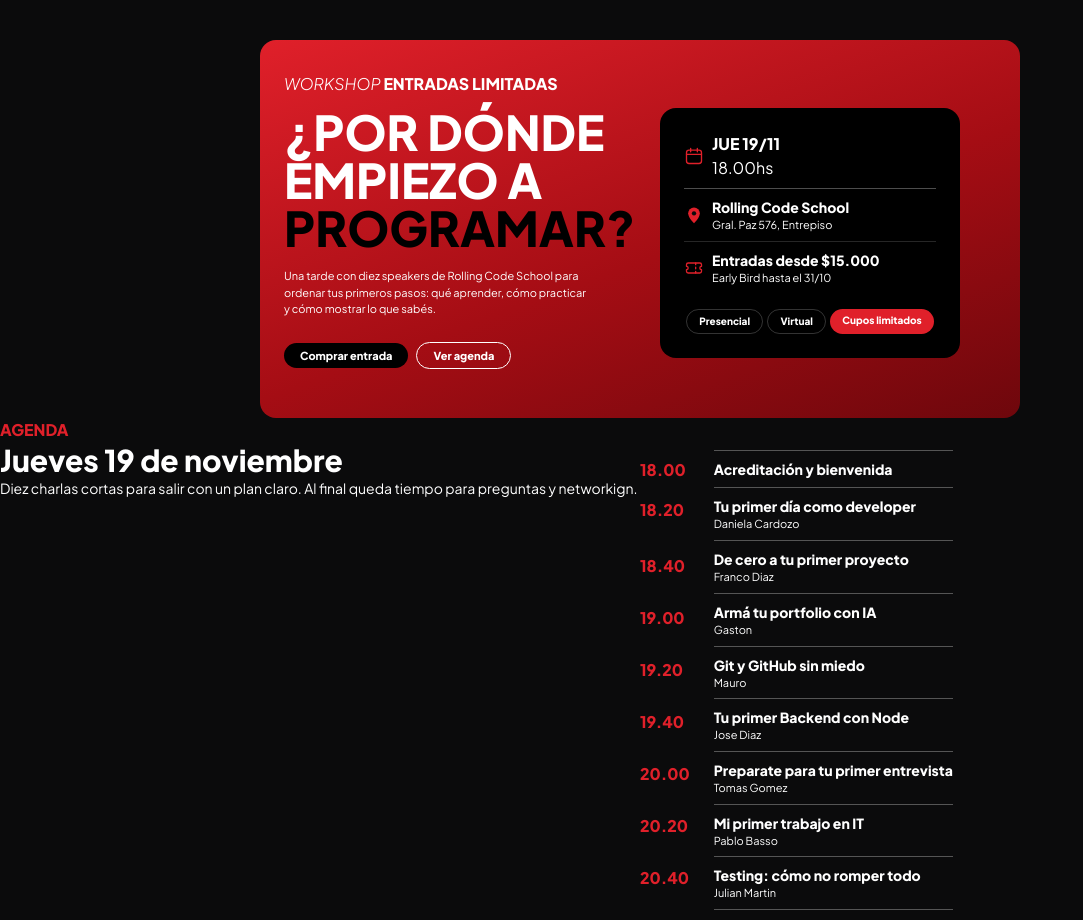
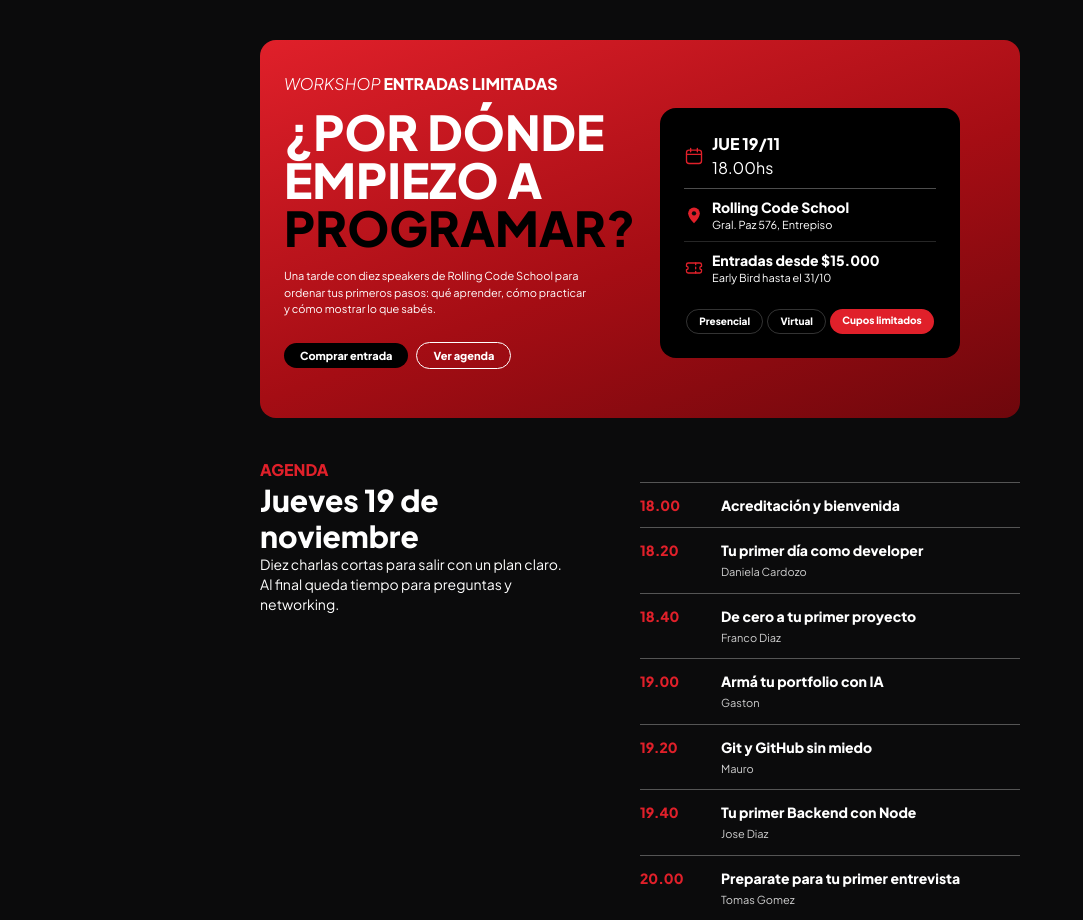
Before and after one commit to lioneldebortoli/WorkShopRC, a React (Vite) app: page / in a window 1280 px wide. Shown: the top 920 px of the page, without its empty margins (0-1083 px from the left). Built offline with nearby package versions, Linux system fonts and the light colour scheme.

Commit message:
se terminó de ajustar el contenido con sus estilos

```diff
--- a/src/components/Agenda.jsx
+++ b/src/components/Agenda.jsx
@@ -1,66 +1,76 @@
 export const Agenda = () => {
+  const charlas = [
+    { hora: "18.00", titulo: "Acreditación y bienvenida", orador: "" },
+    {
+      hora: "18.20",
+      titulo: "Tu primer día como developer",
+      orador: "Daniela Cardozo",
+    },
+    {
+      hora: "18.40",
+      titulo: "De cero a tu primer proyecto",
+      orador: "Franco Diaz",
+    },
+    { hora: "19.00", titulo: "Armá tu portfolio con IA", orador: "Gaston" },
+    { hora: "19.20", titulo: "Git y GitHub sin miedo", orador: "Mauro" },
+    {
+      hora: "19.40",
+      titulo: "Tu primer Backend con Node",
+      orador: "Jose Diaz",
+    },
+    {
+      hora: "20.00",
+      titulo: "Preparate para tu primer entrevista",
+      orador: "Tomas Gomez",
+    },
+    { hora: "20.20", titulo: "Mi primer trabajo en IT", orador: "Pablo Basso" },
+    {
+      hora: "20.40",
+      titulo: "Testing: cómo no romper todo",
+      orador: "Julian Martin",
+    },
+    {
+      hora: "21.00",
+      titulo: "Diseño para developers",
+      orador: "Tomas Escudero",
+    },
+    {
+      hora: "21.20",
+      titulo: "Tu primera base de datos",
+      orador: "Andres Perlo",
+    },
+    { hora: "21.40", titulo: "Preguntas y networking", orador: "" },
+  ];
+
   return (
-    <section id="agenda">
+    <section id="agenda" className="w-190 mx-auto mt-10">
       <div>
         <h3 className="agenda font-bold">AGENDA</h3>
       </div>
       <div className="grid lg:grid-cols-2 justify-between">
         <div className="text-white">
-          <h2 className="text-3xl font-bold">Jueves 19 de noviembre</h2>
-          <p className="text-sm">Diez charlas cortas para salir con un plan claro. Al final queda tiempo para preguntas y networkign.</p>
+          <h2 className="text-3xl font-bold w-80">Jueves 19 de noviembre</h2>
+          <p className="text-sm w-78">
+            Diez charlas cortas para salir con un plan claro. Al final queda
+            tiempo para preguntas y networking.
+          </p>
         </div>
-        <div className="flex flex-col-2 gap-6">
-          <div className="horario font-bold">
-            <h2 className="my-4">18.00</h2>
-            <h2 className="mb-8">18.20</h2>
-            <h2 className="mb-7">18.40</h2>
-            <h2 className="mb-7">19.00</h2>
-            <h2 className="mb-7">19.20</h2>
-            <h2 className="mb-7">19.40</h2>
-            <h2 className="mb-7">20.00</h2>
-            <h2 className="mb-7">20.20</h2>
-            <h2 className="mb-7">20.40</h2>
-            <h2 className="mb-7">21.00</h2>
-            <h2 className="mb-6">21.20</h2>
-            <h2>21.40</h2>
-          </div>
-          <div className="text-sm text-white">
-            <hr className="my-2 border-t border-white/30" />
-            <h2 className="font-bold">Acreditación y bienvenida</h2>
-            <hr className="my-2 border-t border-white/30" />
-            <h2 className="font-bold">Tu primer día como developer</h2>
-            <p className="text-[11px]">Daniela Cardozo</p>
-            <hr className="my-2 border-t border-white/30" />
-            <h2 className="font-bold">De cero a tu primer proyecto</h2>
-            <p className="text-[11px]">Franco Diaz</p>
-            <hr className="my-2 border-t border-white/30" />
-            <h2 className="font-bold">Armá tu portfolio con IA</h2>
-            <p className="text-[11px]">Gaston</p>
-            <hr className="my-2 border-t border-white/30" />
-            <h2 className="font-bold">Git y GitHub sin miedo</h2>
-            <p className="text-[11px]">Mauro</p>
-            <hr className="my-2 border-t border-white/30" />
-            <h2 className="font-bold">Tu primer Backend con Node</h2>
-            <p className="text-[11px]">Jose Diaz</p>
-            <hr className="my-2 border-t border-white/30" />
-            <h2 className="font-bold">Preparate para tu primer entrevista</h2>
-            <p className="text-[11px]">Tomas Gomez</p>
-            <hr className="my-2 border-t border-white/30" />
-            <h2 className="font-bold">Mi primer trabajo en IT</h2>
-            <p className="text-[11px]">Pablo Basso</p>
-            <hr className="my-2 border-t border-white/30" />
-            <h2 className="font-bold">Testing: cómo no romper todo</h2>
-            <p className="text-[11px]">Julian Martin</p>
-            <hr className="my-2 border-t border-white/30" />
-            <h2 className="font-bold">Diseño para developers</h2>
-            <p className="text-[11px]">Tomas Escudero</p>
-            <hr className="my-2 border-t border-white/30" />
-            <h2 className="font-bold">Tu primera base de datos</h2>
-            <p className="text-[11px]">Andres Perlo</p>
-            <hr className="my-2 border-t border-white/30" />
-            <h2 className="font-bold">Preguntas y networking</h2>
-            <hr className="my-2 border-t border-white/30" />
-          </div>
+        <div className="text-white">
+          {charlas.map((charla) => (
+            <div
+              key={charla.hora}
+              className="grid grid-cols-[65px_minmax(0,1fr)] gap-4 border-t border-white/30 py-3">
+              <h2 className="horario font-bold text-sm">{charla.hora}</h2>
+              <div className="min-w-0">
+                <h2 className="font-bold text-sm">{charla.titulo}</h2>
+                {charla.orador && (
+                  <p className="text-[11px] text-white/80 mt-1">
+                    {charla.orador}
+                  </p>
+                )}
+              </div>
+            </div>
+          ))}
         </div>
       </div>
     </section>
```
